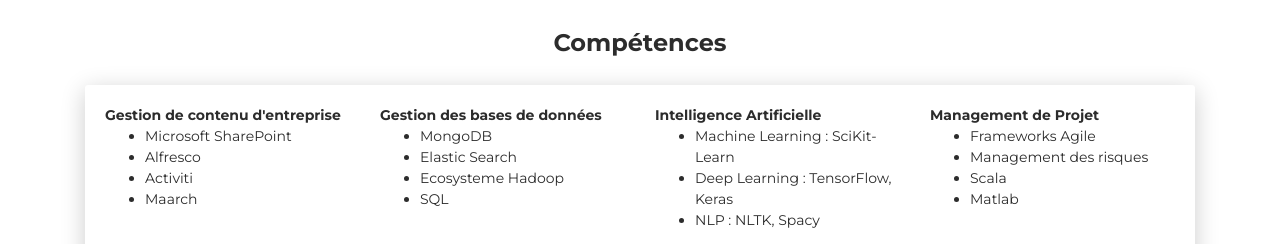
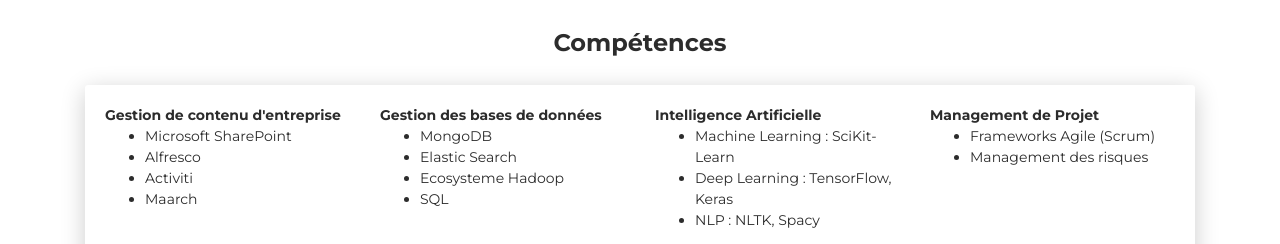
Before and after one commit to Youtir/Youtir.github.io, a plain HTML site: page index.html in a window 1280 px wide. Shown: the part 860-1104 px from the top of the page. Drawn offline with Linux system fonts and the light colour scheme.

Commit message:
Update index.html

```diff
--- a/index.html
+++ b/index.html
@@ -104,10 +104,8 @@
           <div class="col-md-3">
             <b>Management de Projet</b>
             <ul>
-              <li>Frameworks Agile</li>
+              <li>Frameworks Agile (Scrum)</li>
               <li>Management des risques</li>
-              <li>Scala</li>
-              <li>Matlab</li>
             </ul>
           </div>
         </div>
```
